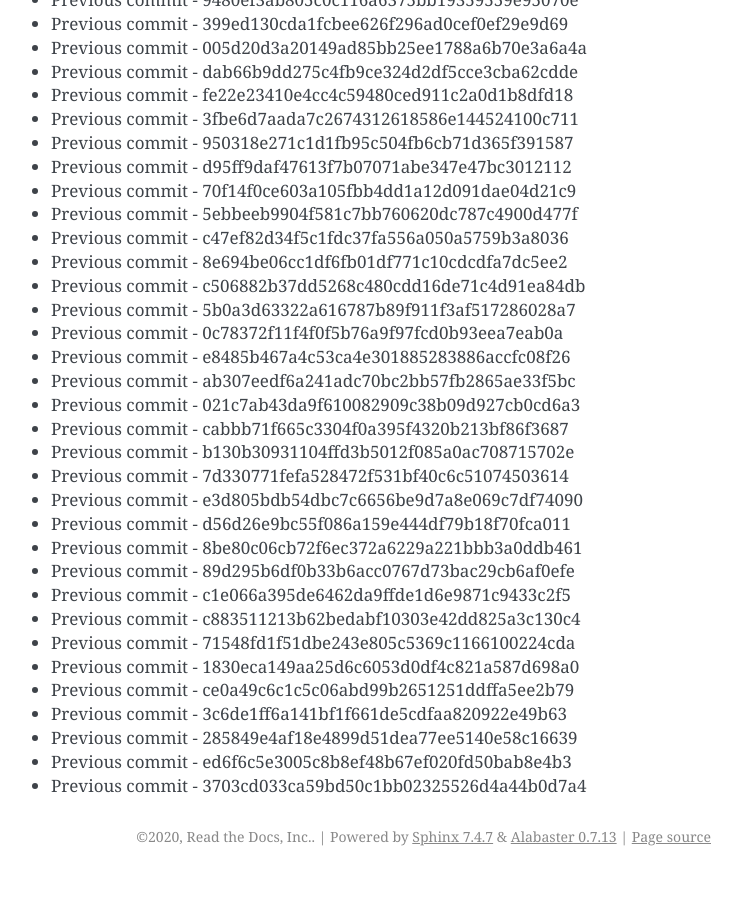
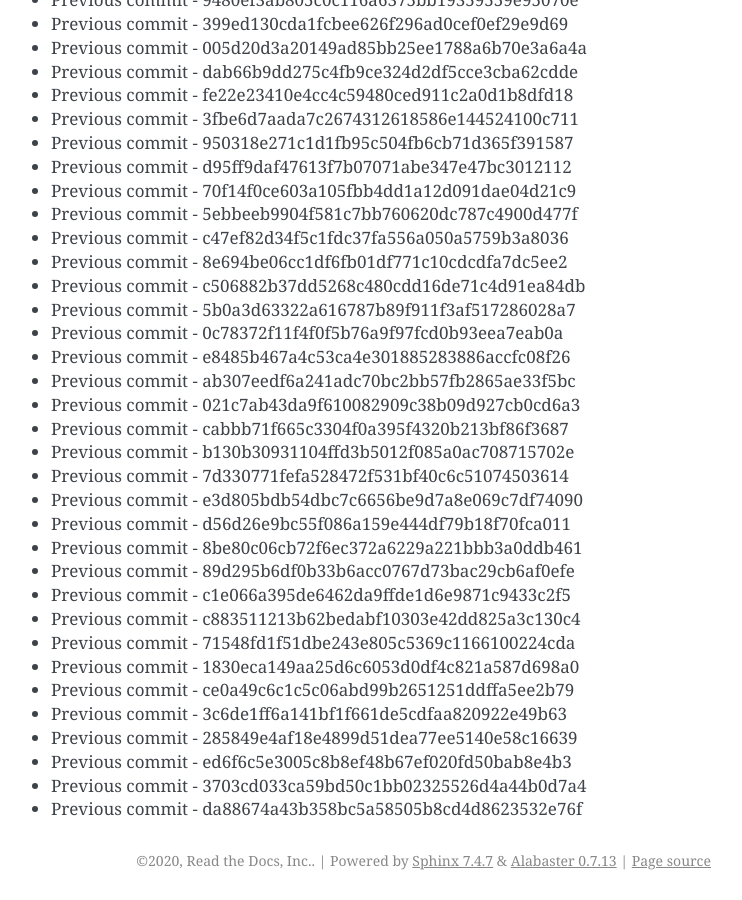
Before and after one commit to readthedocs/rtd-git-stresstest, a Sphinx documentation site: the page built from docs/updates.rst, in a window 1280 px wide and 900 px high, scrolled down 86800 px. Shown: the whole window, without its empty margins (399-1141 px from the left). Built offline with Sphinx 7.4.7, drawn with Linux system fonts in a browser that asks for light colours; before the commit the page ends 87676 px from its top, so only the background shows below that.

Commit message:
Generating commit from previous: da88674a43b358bc5a58505b8cd4d8623532e76f

```diff
--- a/docs/updates.rst
+++ b/docs/updates.rst
@@ -3679,3 +3679,4 @@ It can be tested for any performance characteristics.
 * Previous commit - 285849e4af18e4899d51dea77ee5140e58c16639
 * Previous commit - ed6f6c5e3005c8b8ef48b67ef020fd50bab8e4b3
 * Previous commit - 3703cd033ca59bd50c1bb02325526d4a44b0d7a4
+* Previous commit - da88674a43b358bc5a58505b8cd4d8623532e76f
```
